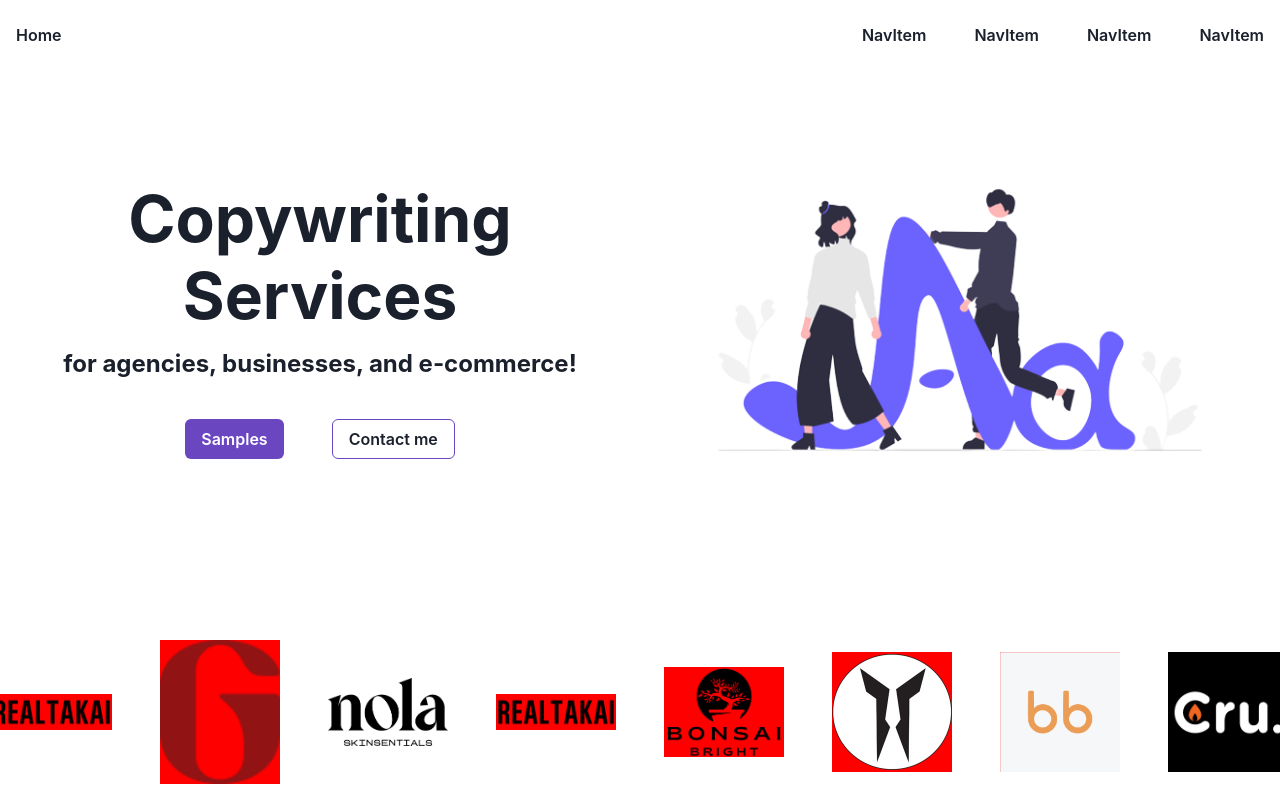
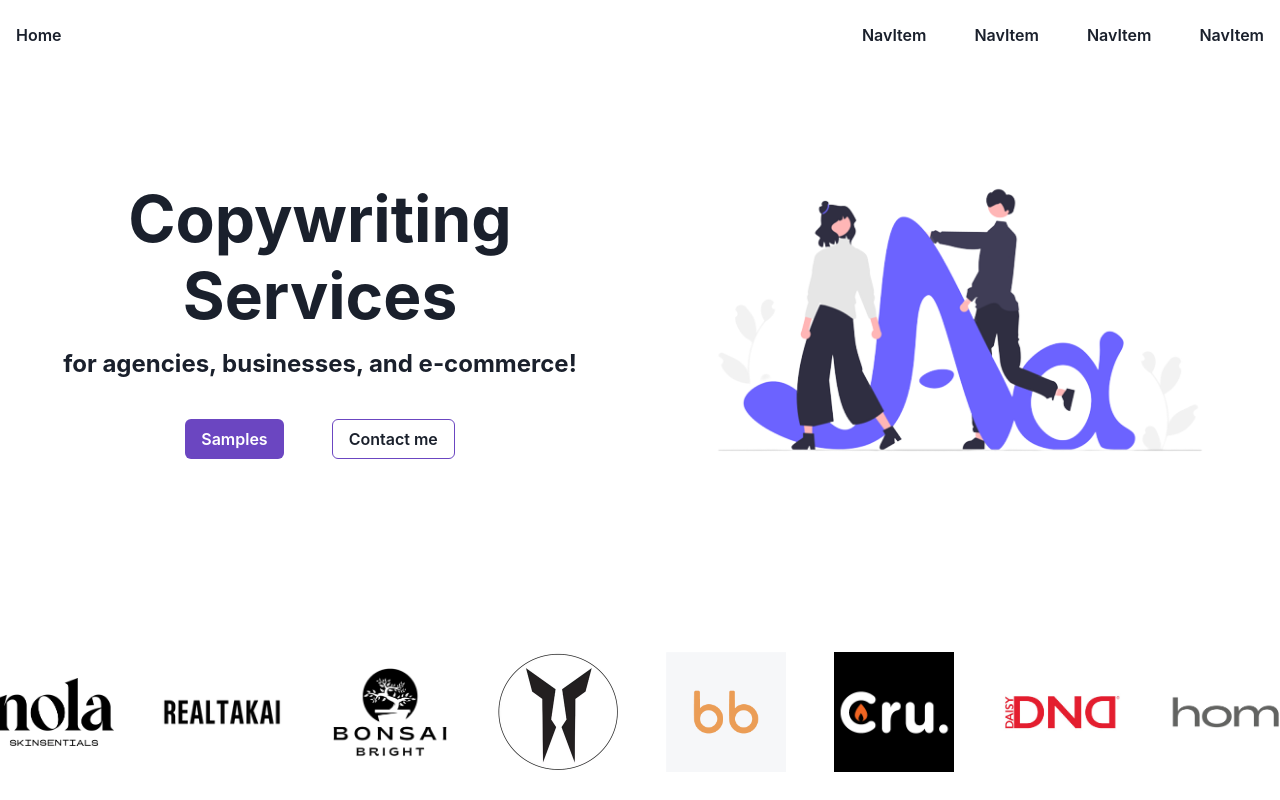
Before and after one commit to jasonLapina/copy-writer, a React (Create React App) app: page / in a window 1280 px wide. Shown: the top 800 px of the page. Built offline with nearby package versions, Linux system fonts and the light colour scheme.

Commit message:
fix initial cycle of marquee not aligned

```diff
--- a/src/App.js
+++ b/src/App.js
@@ -6,6 +6,7 @@ import Samples from "./Components/Samples/Samples";
 import Contact from "./Components/Contact";
 import Navigation from "./Components/Navigation";
 import Testimonials from "./Components/Testimonials";
+import "./style.css";
 
 function App() {
   return (
--- a/src/Components/HeroMarquee.js
+++ b/src/Components/HeroMarquee.js
@@ -37,12 +37,9 @@ function HeroMarquee() {
         justifyItems='center'
         as={Marquee}
         autoFill
-        pauseOnHover
-        play={false}
       >
         {logos.map((item) => (
           <Image
-            bgColor='red'
             mx='24px'
             w='120px'
             src={item}
--- /dev/null
+++ b/src/style.css
@@ -0,0 +1,3 @@
+.initial-child-container {
+  align-items: center;
+}
```
